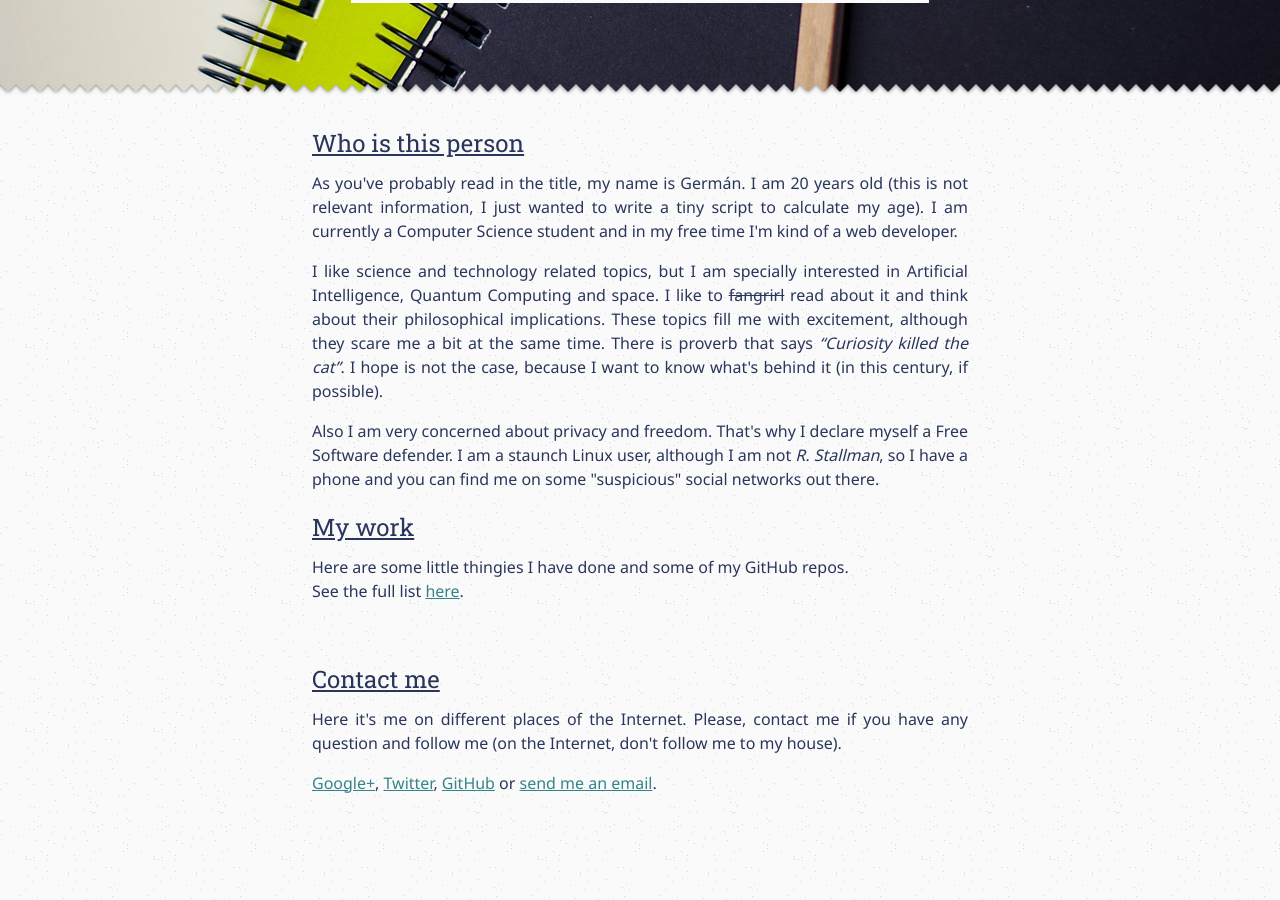
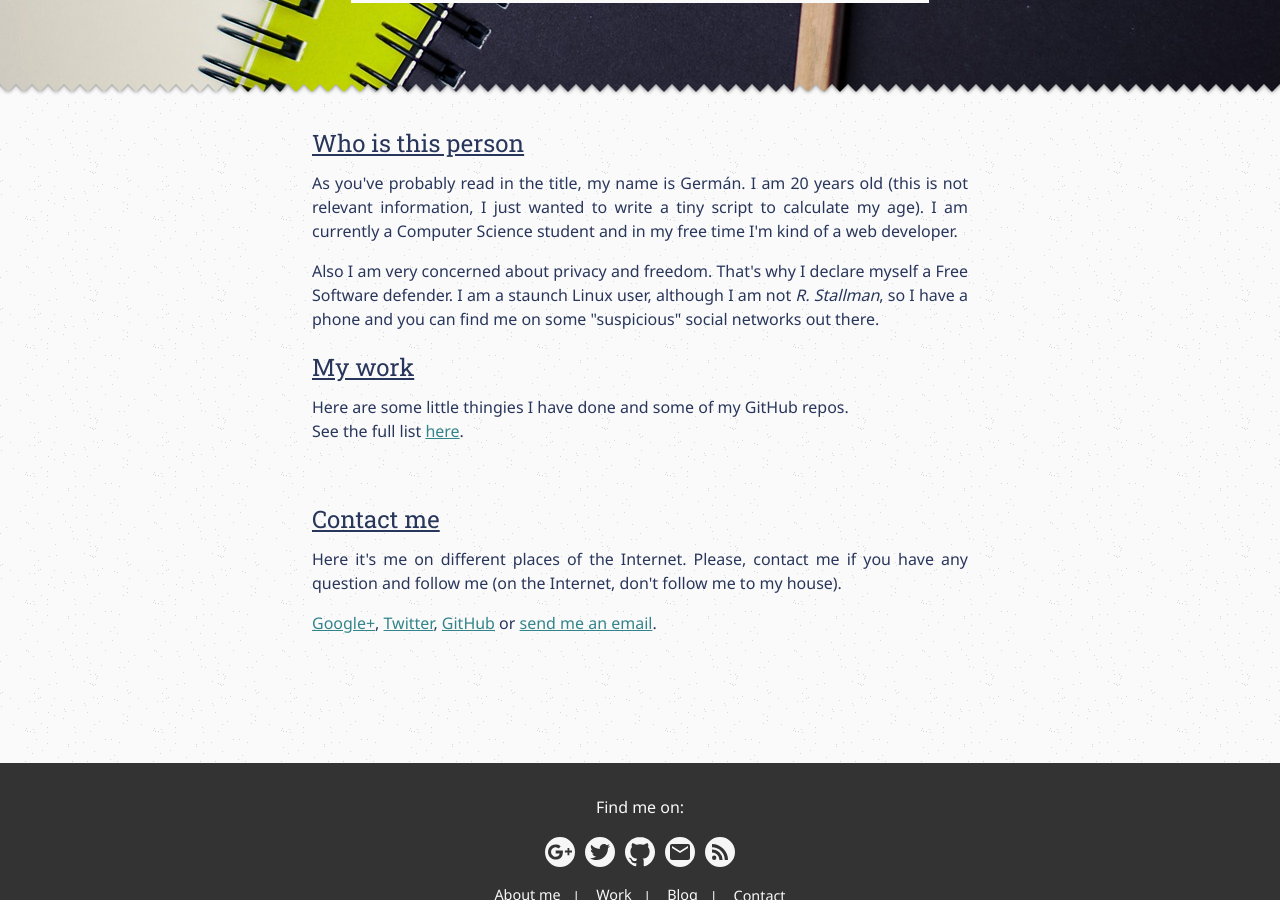
Before and after one commit to germanfr/germanfr.github.io, a Jekyll site: the page built from index.html, in a window 1280 px wide and 900 px high, scrolled down 407 px. Built offline with Jekyll 4.4.1, drawn with Linux system fonts in a browser that asks for light colours.

Commit message:
Edit intro message

```diff
--- a/index.html
+++ b/index.html
@@ -8,15 +8,6 @@ layout: homepage
 	am {% include functions/age.html %} years old (this is not relevant information,
 	I just wanted to write a tiny script to calculate my age). I am currently a
 	Computer Science student and in my free time I'm kind of a web developer.
-</p>
-<p>
-	I like science and technology related topics, but I am specially
-	interested in Artificial Intelligence, Quantum Computing and space.
-	I like to <del>fangrirl</del> read about it and think about their philosophical implications.
-	These topics fill me with excitement, although they scare me a bit at the
-	same time. There is proverb that says <cite>Curiosity killed the cat</cite>.
-	I hope is not the case, because I want to know what's behind it (in this
-	century, if possible).
 </p>
 <p>
 	Also I am very concerned about privacy and freedom. That's why I
```
